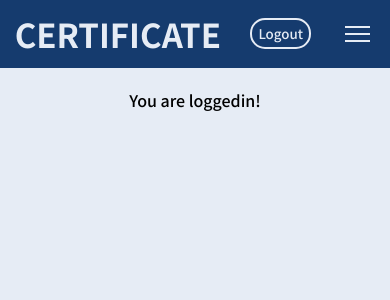
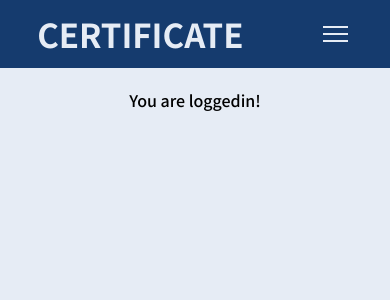
Before and after one commit to kazp058/CertDepo, a PHP site: page /index.php in a window 390 px wide. Shown: the top 300 px of the page. Run offline with PHP 8.4, Linux system fonts and the light colour scheme; the visitor is signed in with stand-in values (Sample User, id 1).

Commit message:
Corrections to style.css

```diff
--- a/header.php
+++ b/header.php
@@ -26,12 +26,9 @@
            <?php
                if(isset($_SESSION['userId'])){
            ?>
-                 <a href = "login.php">Login</a>
-                 <a href = "signup.php">Signup</a>
               <form action="includes/logout.inc.php" method="post">
-                 <button class="highloght-link-onblack" type="submit" name="logout-submit">Logout</button>
+                 <button class="highlight-link-onblack" type="submit" name="logout-submit">Logout</button>
               </form>
-
            <?php
                }
                else{
--- a/style.css
+++ b/style.css
@@ -39,7 +39,7 @@ button{
 .nav-links{
     display: flex;
     justify-content: space-around;
-    width: 30%;
+    width: 40%;
 }
 
 .nav-links a{
@@ -196,6 +196,10 @@ button{
       transition: transform 0.5s ease-in;
    }
 
+   .header-login{
+      display:none;
+   }
+
    .non-essential-mobile {
       display:none;
    }
@@ -235,6 +239,10 @@ button{
       width: 50%;
       transform: translateX(100%);
       transition: transform 0.5s ease-in;
+   }
+
+   .header-login button{
+      display:none;
    }
 
    .non-essential-mobile {
```
